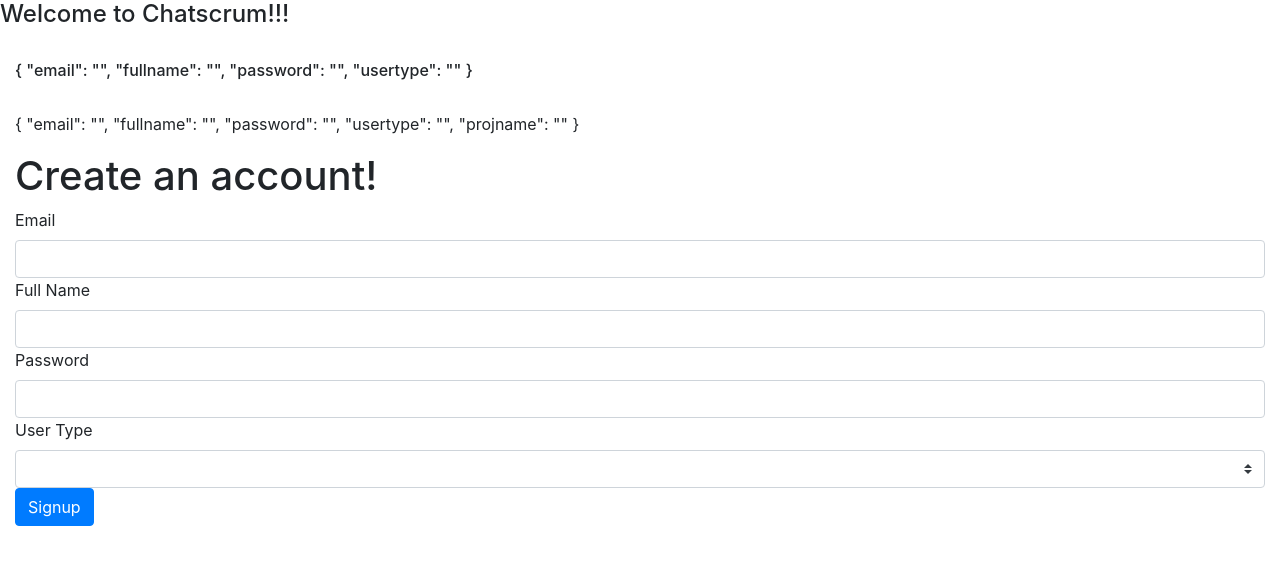
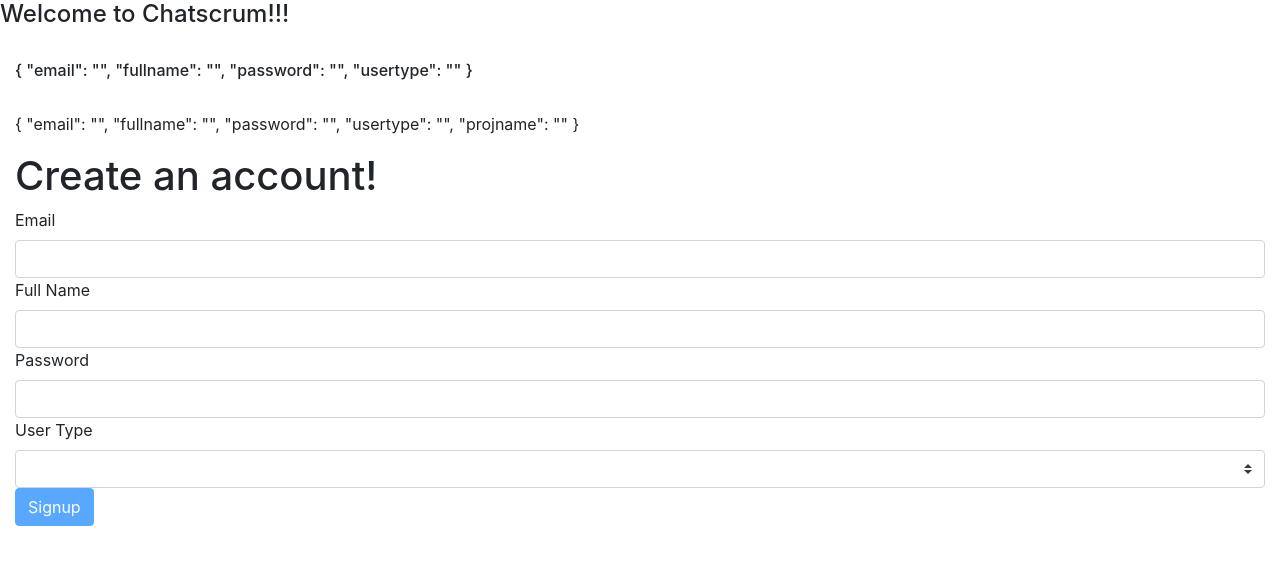
Before and after one commit to crixus72/madusonovidiuschatscrum, an Angular app: page /signup in a window 1280 px wide. Shown: the top 564 px of the page. Built offline with nearby package versions, Linux system fonts and the light colour scheme.

Commit message:
Latest working files

```diff
--- a/src/app/signup/signup.component.html
+++ b/src/app/signup/signup.component.html
@@ -13,7 +13,7 @@
         <input type="email" required name="email" pattern="[^@]+@[^@]+\.[a-zA-Z]{1,}"
                [class.is-invalid]="email.invalid && email.touched" #email=ngModel class="form-control" [(ngModel)]="scrumUserModel.email">
         <div *ngIf="email.errors && (email.invalid || email.touched)">
-          <small class="text-danger" [class.d-none] *ngIf="email.errors.required && email.touched">Please enter your email</small>
+          <small class="text-danger" *ngIf="email.errors.required && email.touched">Please enter your email</small>
           <small class="text-danger" *ngIf="email.errors.pattern">Email should contain "@" and a "domain.com"</small>
         </div>
       </div>
@@ -44,7 +44,6 @@
           <option *ngFor = "let user of userTypes">{{ user }}</option>
         </select>
       </div>
-      <button class="btn btn-primary" >Signup</button>
-
+      <button class="btn btn-primary" [disabled]="userSignupForm.invalid">Signup</button>
     </form>
 </div>
--- a/src/app/signup/signup.component.ts
+++ b/src/app/signup/signup.component.ts
@@ -13,6 +13,7 @@ export class SignupComponent implements OnInit {
   constructor(private _scrumdataService: ScrumdataService) { }
   userTypes = ['Developer', 'Owner'];
   scrumUserModel = new Scrumuser('', '', '', '', '');
+
   onSubmit(){
     console.log(this.scrumUserModel);
     this._scrumdataService.signup(this.scrumUserModel).subscribe(
```
